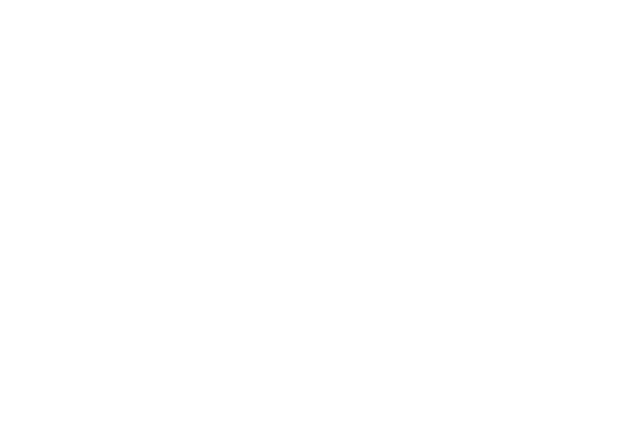
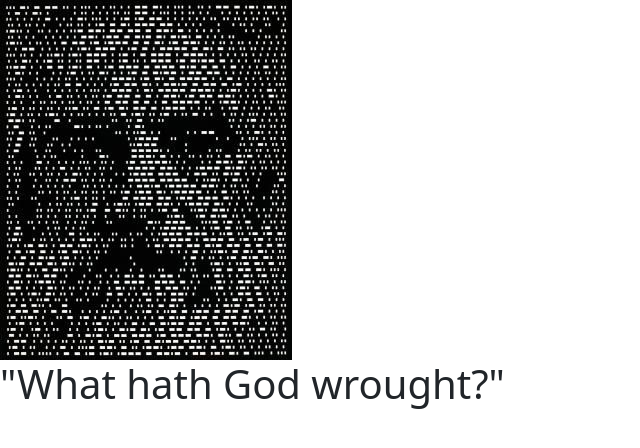
Before and after one commit to 21ciprian/english-morse-translator, a website: page index.html in a window 1280 px wide. Shown: the whole page, without its empty margins (0-640 px from the left). Drawn offline with nearby package versions, Linux system fonts and the light colour scheme.

Commit message:
Added header

```diff
--- a/index.html
+++ b/index.html
@@ -15,6 +15,12 @@
 		<title>English to Morse Code Translator</title>
 	</head>
 	<body>
+		<header>
+			<a href="https://en.wikipedia.org/wiki/Samuel_Morse" target="_blank">
+				<img src="./images/portrait.jpg" alt="Samuel F.B. Morse" />
+			</a>
+			<h1>"What hath God wrought?"</h1>
+		</header>
 		<script
 			src="https://cdn.jsdelivr.net/npm/bootstrap@5.1.3/dist/js/bootstrap.bundle.min.js"
 			integrity="sha384-ka7Sk0Gln4gmtz2MlQnikT1wXgYsOg+OMhuP+IlRH9sENBO0LRn5q+8nbTov4+1p"
```
Also changed, not shown: package.json (added, +23 -0 lines), images/portrait.jpg (added), main.js (added), 2 other files.
